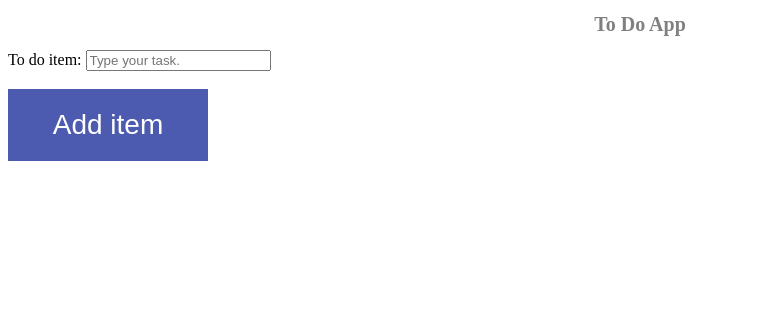
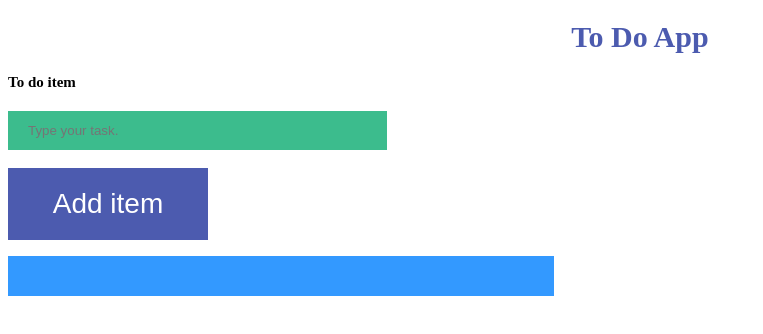
Before and after one commit to hakancaliskan95/coreToDoApp, a React app in the folder Todo.UI/: page / in a window 1280 px wide. Shown: the top 334 px of the page, without its empty margins (0-763 px from the left). Built offline with nearby package versions, Linux system fonts and the light colour scheme.

Commit message:
-UI iyileştirildi.

```diff
--- a/Todo.UI/package.json
+++ b/Todo.UI/package.json
@@ -22,6 +22,7 @@
     "sass-loader": "^7.0.3",
     "sass-resources-loader": "^1.3.3",
     "style-loader": "^0.21.0",
+    "url-loader": "^1.0.1",
     "webpack": "^4.8.3",
     "webpack-cli": "^2.1.4",
     "webpack-dev-server": "^3.1.4"
--- a/Todo.UI/src/components/NewToDo.jsx
+++ b/Todo.UI/src/components/NewToDo.jsx
@@ -21,10 +21,12 @@
             if(!(this.state.todoItemName).match(myRe)){
                 const { onTodoAdd } = this.props;
                 onTodoAdd(this.state.todoItemName);
-                this.state.todoItemName == '';
+                this.setState({todoItemName: ''});
+
             }
 
     }
+
 
     _onTodoItemNameChanged(e) {
         this.setState({ todoItemName: e.target.value });
@@ -34,7 +36,8 @@
         return (
             <div className="test">
                 <h1 className="main-title">To Do App</h1>
-                To do item: <input className="input" type="text" placeholder="Type your task." value={this.state.todoItemName} onChange={this._onTodoItemNameChanged} /><br /><br />
+                <h2 className = "input-title">To do item</h2>
+                <input className="input" type="text" placeholder="Type your task." value={this.state.todoItemName} onChange={this._onTodoItemNameChanged} /><br /><br />
                 <button className="button" type="button" onClick={this._addTodoHandler}>Add item</button>
             </div>
         )
--- a/Todo.UI/src/components/ToDoList.jsx
+++ b/Todo.UI/src/components/ToDoList.jsx
@@ -8,11 +8,11 @@
         const { todos } = this.props;
         // TODOITEM RENDER EDECEGI ELEMENTI PROP OLARAK ALMALI
         return (
-            <ol>
+            <ul>
                 {
                     todos.map((val, i) => <ToDoItem key={i} title={val.title} />)
                 }
-            </ol>
+            </ul>
         )
     }
 }
--- a/Todo.UI/src/css/index.css
+++ b/Todo.UI/src/css/index.css
@@ -40,3 +40,32 @@
     opacity: 1;
     transition: 0s
 }
+
+.input {
+    width: 30%;
+    padding: 12px 20px;
+    box-sizing: border-box;
+    border: none;
+    background-color: #3CBC8D;
+    color: white;
+}
+
+.main-title{
+    color: rgb(76, 91, 175);
+    font-size: 30px;
+}
+ul{
+    background:  #3399ff;
+    padding: 20px;
+    width: 40%;
+}
+ul li{
+    background: #cce5ff;
+    margin: 5px;
+    width: 30%;
+}
+
+.input-title{
+    font-size: 15px;
+    margin: 20px 0;
+}
--- a/Todo.UI/webpack.config.js
+++ b/Todo.UI/webpack.config.js
@@ -24,13 +24,14 @@
                     {
                         loader: 'css-loader'
                     },
+
                     /*{
                         loader: 'sass-loader'
                     },
                     {
                         loader: 'sass-resources-loader',
                         options: {
-                            resources: require(path.join(process.cwd(), "src/sass/utils.js"))
+                            resourcess: require(path.join(process.cwd(), "src/sass/utils.js"))
                         }
                     }*/
                 ]
@@ -40,7 +41,8 @@
                 use: {
                     loader: 'html-loader'
                 }
-            }
+            },
+
         ]
     },
     plugins: [
```
Also changed, not shown: 1 other file (tests, documents, lock files or other folders).
